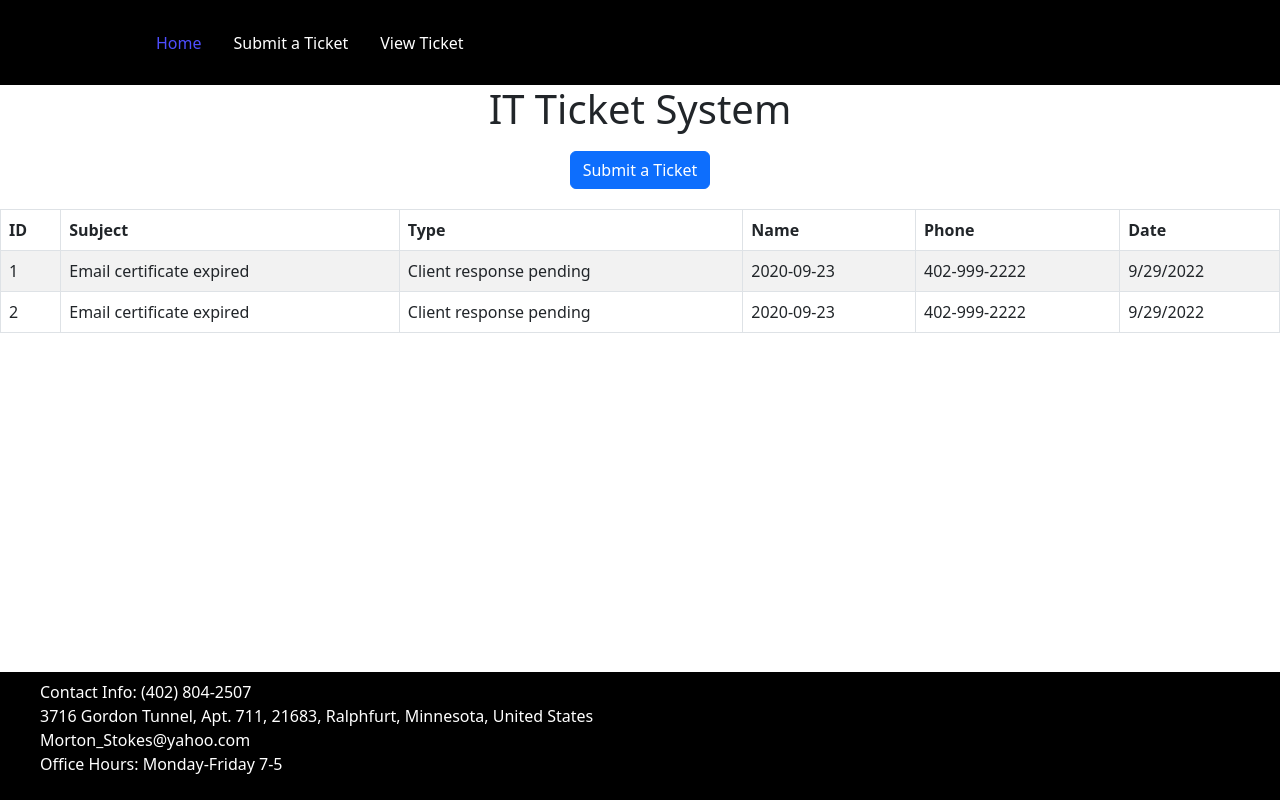
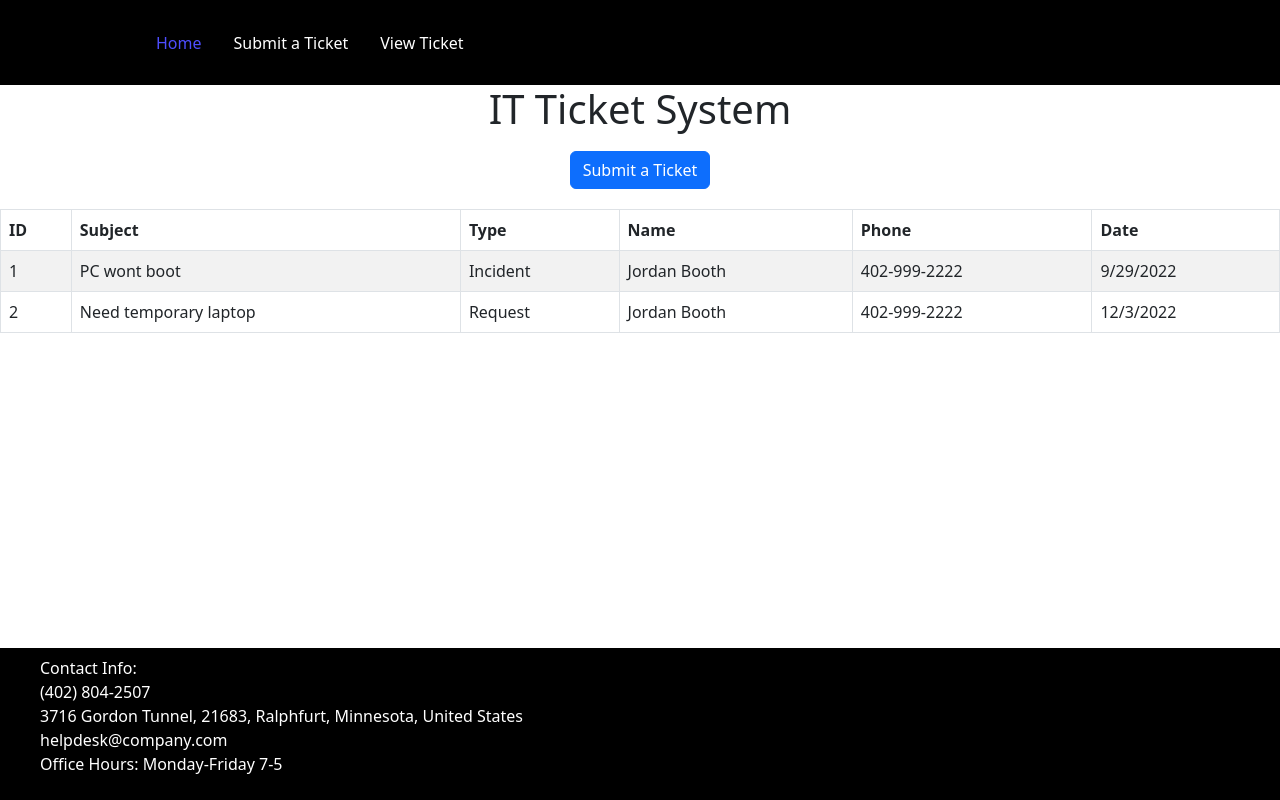
Before and after one commit to joboot/hci-program-2, a React (Create React App) app in the folder hci-program-2/: page /home in a window 1280 px wide. Built offline with nearby package versions, Linux system fonts and the light colour scheme.

Commit message:
Changed footer and ticket info

```diff
--- a/hci-program-2/src/components/Footer.js
+++ b/hci-program-2/src/components/Footer.js
@@ -4,9 +4,10 @@ const Footer = () => {
     return (
         <footer>
             <ul className='ul'>
-                <li>Contact Info: (402) 804-2507</li>
-                <li>3716 Gordon Tunnel, Apt. 711, 21683, Ralphfurt, Minnesota, United States</li>
-                <li>Morton_Stokes@yahoo.com</li>
+                <li>Contact Info:</li>
+                <li>(402) 804-2507</li>
+                <li>3716 Gordon Tunnel, 21683, Ralphfurt, Minnesota, United States</li>
+                <li>helpdesk@company.com</li>
                 <li>Office Hours: Monday-Friday 7-5</li>
             </ul>
         </footer>
--- a/hci-program-2/src/data/tickets.js
+++ b/hci-program-2/src/data/tickets.js
@@ -1,18 +1,18 @@
 export const tickets =[
     {
         "id": 1,
-        "subject": "Email   certificate expired",
-        "type": "Client response pending",
-        "name": "2020-09-23",
+        "subject": "PC wont boot",
+        "type": "Incident",
+        "name": "Jordan Booth",
         "phone": "402-999-2222",
         "date": "9/29/2022"
     },
     {
         "id": 2,
-        "subject": "Email   certificate expired",
-        "type": "Client response pending",
-        "name": "2020-09-23",
+        "subject": "Need temporary laptop",
+        "type": "Request",
+        "name": "Jordan Booth",
         "phone": "402-999-2222",
-        "date": "9/29/2022"
+        "date": "12/3/2022"
     }
 ]
```
